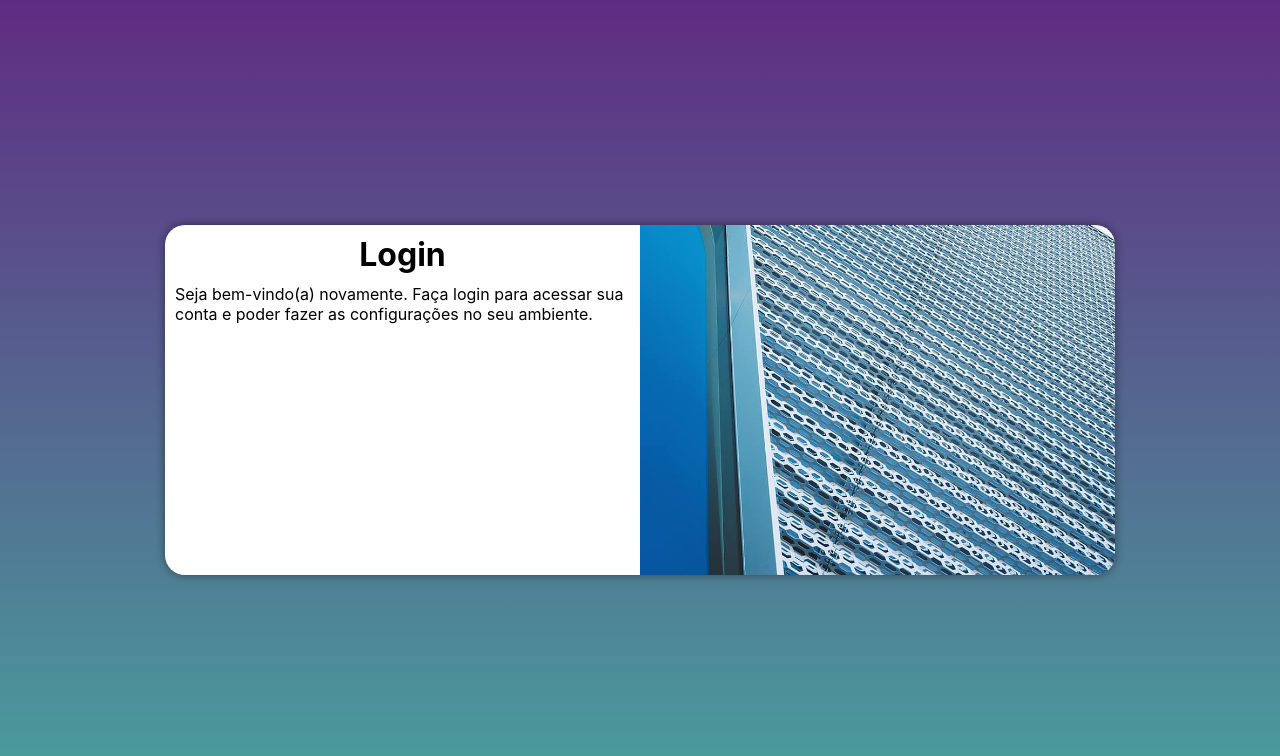
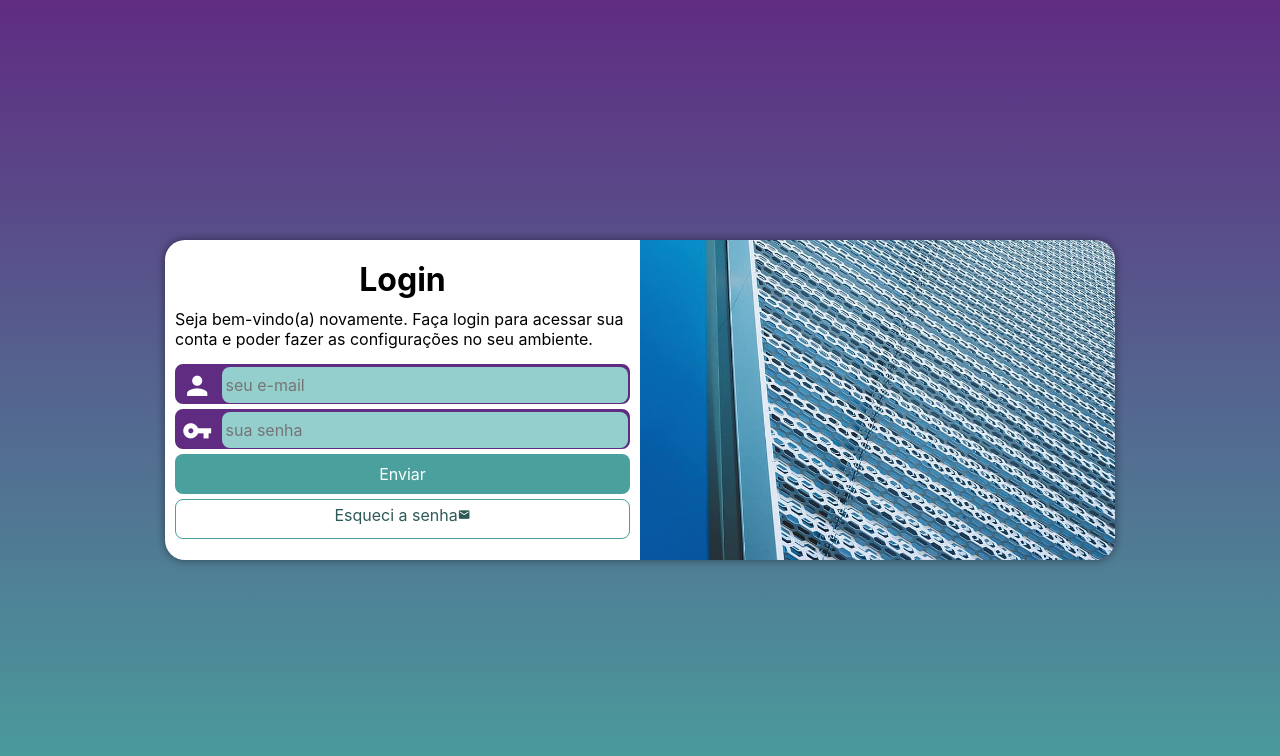
Before and after one commit to jhonseloi/projeto-login, a plain HTML site: page index.html in a window 1280 px wide. Drawn offline with Linux system fonts and the light colour scheme.

Commit message:
atualização

```diff
--- a/estilos/mediaquery.css
+++ b/estilos/mediaquery.css
@@ -2,7 +2,7 @@
 
 /*
 Typical Device Breakpoint
-------------------------
+-----
 Pequenas telas: até 600px;
 Celular: 600px até 768px;
 Tablet: 768px até 992px;
@@ -18,7 +18,7 @@ Grandes telas: acima de 1200px.
 
     section#login {
         width: 80vw;
-        height: 50vh;
+        height: 53vh;
     }
 
     section > div#imagem {
@@ -40,7 +40,7 @@ Grandes telas: acima de 1200px.
 
     section#login {
         width: 950px;
-        height: 350px;
+        height: 320px;
     }
 
     section > div#imagem {
--- a/estilos/style.css
+++ b/estilos/style.css
@@ -35,16 +35,16 @@ main {
 section#login {
     background-color: white;
     width: 250px;
-    height: 500px;
+    height: 520px;
     position: absolute;
     top: 50%;
     left: 50%;
-    transform: translate(-50%, -50%);
     border-radius: 20px;
     overflow: hidden;
     box-shadow: 0px 0px 10px rgba(0, 0, 0, 0.450);
     transition: width 0.3s, height 0.3s;
     transition-timing-function: ease;
+    transform: translate(-50%, -50%);
 }
 
 section > div#imagem {
@@ -56,14 +56,91 @@ section > div#imagem {
 
 section > div#formulario {
     display: block;
+    padding: 10px;
 }
 
 section > div#formulario > h1 {
     text-align: center;
-    padding: 10px;
+    margin-top: 10px;
 }
 
 section > div#formulario > p {
     font-size: 0.8em;
-    padding: 0px 10px;
+    padding: 10px 0px;
 }
+
+div.campo {
+    background-color: var(--roxo);
+    display: block;
+    width: 100%;
+    height: 40px;
+    border-radius: 8px;
+    border: 2px solid var(--roxo);
+    margin: 5px 0px;
+}
+
+div.campo > span {
+    color: white;
+    font-size: 1.9em;
+    width: 40px;
+    padding: 5px;
+}
+
+div.campo > input {
+    background-color: #94cfcd;
+    font-size: 1em;
+    width: calc(100% - 45px);
+    height: 100%;
+    border: 0px;
+    border-radius: 8px;
+    padding: 4px;
+    transform: translateY(-10px);
+}
+
+div.campo > input:focus-within {
+    background-color: white;
+    border: none;
+}
+
+div.campo > label {
+    display: none;
+}
+
+form > input[type=submit] {
+    background-color: var(--verde);
+    color: white;
+    font-size: 1em;
+    width: 100%;
+    height: 40px;
+    display: block;
+    border-radius: 8px;
+    border: none;
+    cursor: pointer;
+}
+
+form > input[type=submit]:hover {
+    background-color: #2d5a57;
+}
+
+form > a.botao {
+    background-color: white;
+    color: #2d5a57;
+    text-align: center;
+    text-decoration: none;
+    font-size: 1em;
+    display: block;
+    width: 100%;
+    height: 40px;
+    margin-top: 5px;
+    padding-top: 5px;
+    border-radius: 8px;
+    border: 1px solid var(--verde);
+}
+
+form > a.botao:hover {
+    background-color: #6cd3cf;
+}
+
+form > a.botao > span {
+    font-size: 0.8em;
+}
--- a/index.html
+++ b/index.html
@@ -18,8 +18,20 @@
                 <h1>Login</h1>
                 <p>Seja bem-vindo(a) novamente. Faça login para acessar sua conta e poder fazer as configurações no seu ambiente.</p>
                 <form action="login.php" method="post" autocomplete="on">
-                    <div></div>
-                    <div></div>
+                    <div class="campo">
+                        <span class="material-icons">person</span>
+                        <input type="email" name="email" id="iemail" placeholder="seu e-mail" autocomplete="email" required maxlength="30">
+                        <label for="iemail">Login</label>
+                    </div>
+                    <div class="campo">
+                        <span class="material-icons">vpn_key</span>
+                        <input type="password" name="senha" id="isenha" placeholder="sua senha" autocomplete="current-password" required minlength="8" maxlength="30">
+                        <label for="isenha">Senha</label>
+                    </div>
+                    <input type="submit" value="Enviar">
+                    <a href="esqueci.html" class="botao">
+                        Esqueci a senha<span class="material-icons">mail</span>
+                    </a>
                 </form>
             </div>
         </section>
```
